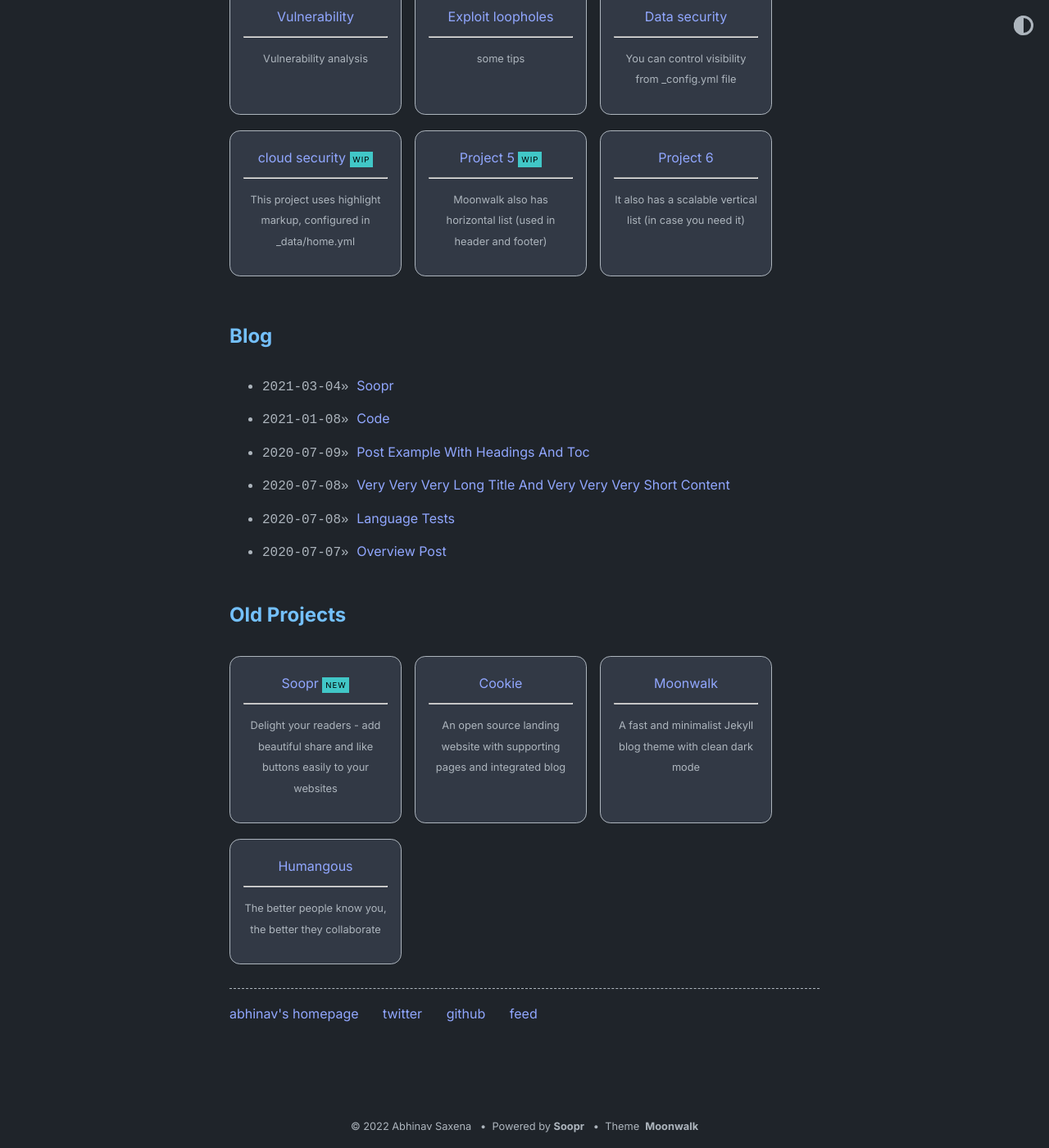
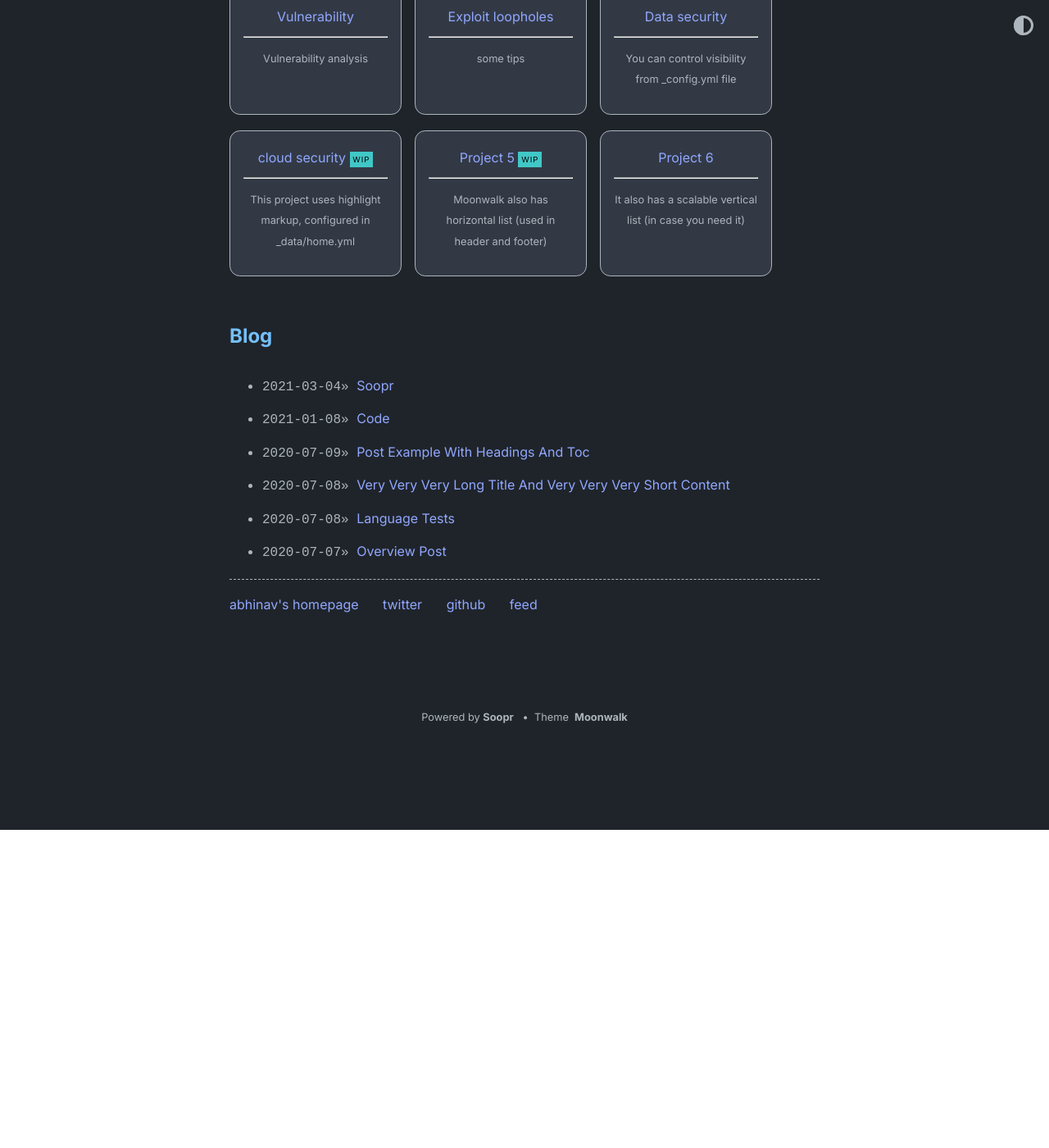
Before and after one commit to lanjian747/lanjian747.github.io, a Jekyll site: the page built from index.md, in a window 1280 px wide and 1400 px high, scrolled down 388 px. Shown: the whole window at 82% size. Built offline with Jekyll 4.4.1, drawn with Linux system fonts in a browser that asks for light colours.

Commit message:
Update _config.yml

```diff
--- a/_config.yml
+++ b/_config.yml
@@ -7,10 +7,6 @@ description: > # description of the site (multiple lines allowed)
 permalink: /:slug
 
 favicon: "./logo.png" # relative path to site's favicon
-
-twitter:
-    username: abhinav # update or delete this
-    card: summary_large_image
 
 #theme: moonwalk # if you are using GitHub Pages, change it to remote_theme: abhinavs/moonwalk
 remote_theme: abhinavs/moonwalk
@@ -23,11 +19,11 @@ theme_config:
   show_description: true # show blog description
   show_navbar: true # show horizontal navbar
   show_footer: true # show footer links in home page,add in _data/home.yml
-  show_copyright: true # show copyright notice in footer
+  show_copyright: false # show copyright notice in footer
   # following keys are using to create home layout
   show_projects: true # show projects as cards, add in _data/home.yml
   show_blog: true # show blog posts added in _posts
-  show_old_projects: true # show old projects as cards, add in _data/home.yml
+  show_old_projects: false # show old projects as cards, add in _data/home.yml
   show_misc_list: false # show generic vertical list for misc details, add _data/home.yml
   # options for "home" page
   home:
```
